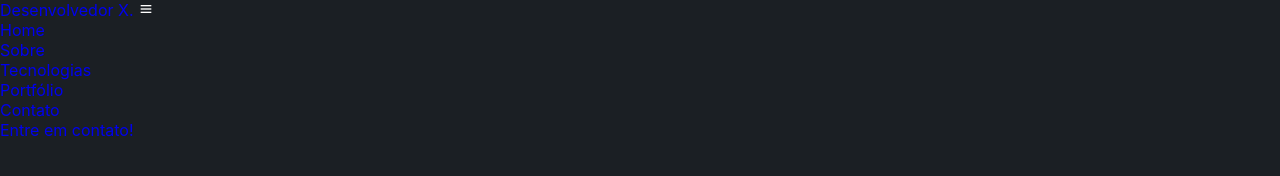
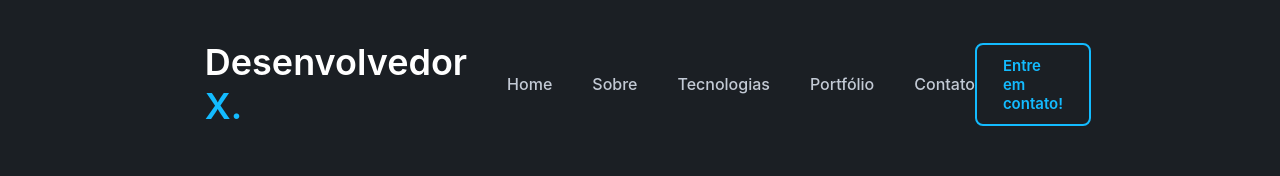
Before and after one commit to NavarroRangel/portfolio, a plain HTML site: page index.html in a window 1280 px wide. Drawn offline with nearby package versions, Linux system fonts and the light colour scheme; files whose address does not match are found by name.

Commit message:
adicionando header

```diff
--- a/index.html
+++ b/index.html
@@ -5,7 +5,9 @@
     <meta charset="UTF-8">
     <meta name="viewport" content="width=device-width, initial-scale=1.0">
     <title>Document</title>
+    <!-- styles separado por módulos -->
     <link rel="stylesheet" href="./styles/styles.css">
+    <link rel="stylesheet" href="./styles/header.css">
     <!-- #box icon -->
     <link rel="stylesheet" href="https://unpkg.com/boxicons@latest/css/boxicons.min.css">
     <!--remox icon-->
@@ -35,7 +37,7 @@
             </li>
         </ul>
         <div class="top-btnn">
-            <a href="#" class="h-btn">Entre em contato!</a>
+            <a href="#" class="contato">Entre em contato!</a>
         </div>
 
     </header>
--- a/styles/header.css
+++ b/styles/header.css
@@ -0,0 +1,67 @@
+header {
+    position: fixed;
+    width: 100%;
+    top: 0;
+    right: 0;
+    z-index: 1000;
+    display: flex;
+    align-items: center;
+    justify-content: space-between;
+    padding: 40px 16%;
+    background: transparent;
+    transition: all .5s ease;
+}
+
+.logo{
+    font-size: 36px;
+    color: var(--text-color);
+    font-weight: 600;
+}
+
+span{
+    color: var(--main-color);
+}
+
+.navlist{
+    display: flex;
+}
+
+.navlist a {
+    font-size: var(--p-font);
+    font-weight: 500;
+    color: var(--other-color);
+    margin-left: 40px;
+    transition: all .5s ease;
+}
+
+.navlist a:hover{
+    color: var(--main-color);
+    text-shadow: 3px 3px 20px var(--main-color), -2px 1px 30px var(--text-color);
+}
+
+#menu-icon{
+    font-size: 35px;
+    z-index: 10001;
+    cursor: pointer;
+    display: none;
+}
+
+.contato{
+    display: inline-block;
+    padding: 11px 26px;
+    background: transparent;
+    color: var(--main-color);
+    border: 2px solid var(--main-color);
+    border-radius: 8px;
+    font-size: 15px;
+    font-weight: 600;
+    transition: all .5s ease;
+}
+
+.contato:hover{
+    background: var(--main-color);
+    color: var(--bg-color);
+    box-shadow: 0 0 20px var(--main-color);
+    transform: scale(1.1);
+
+}
```
